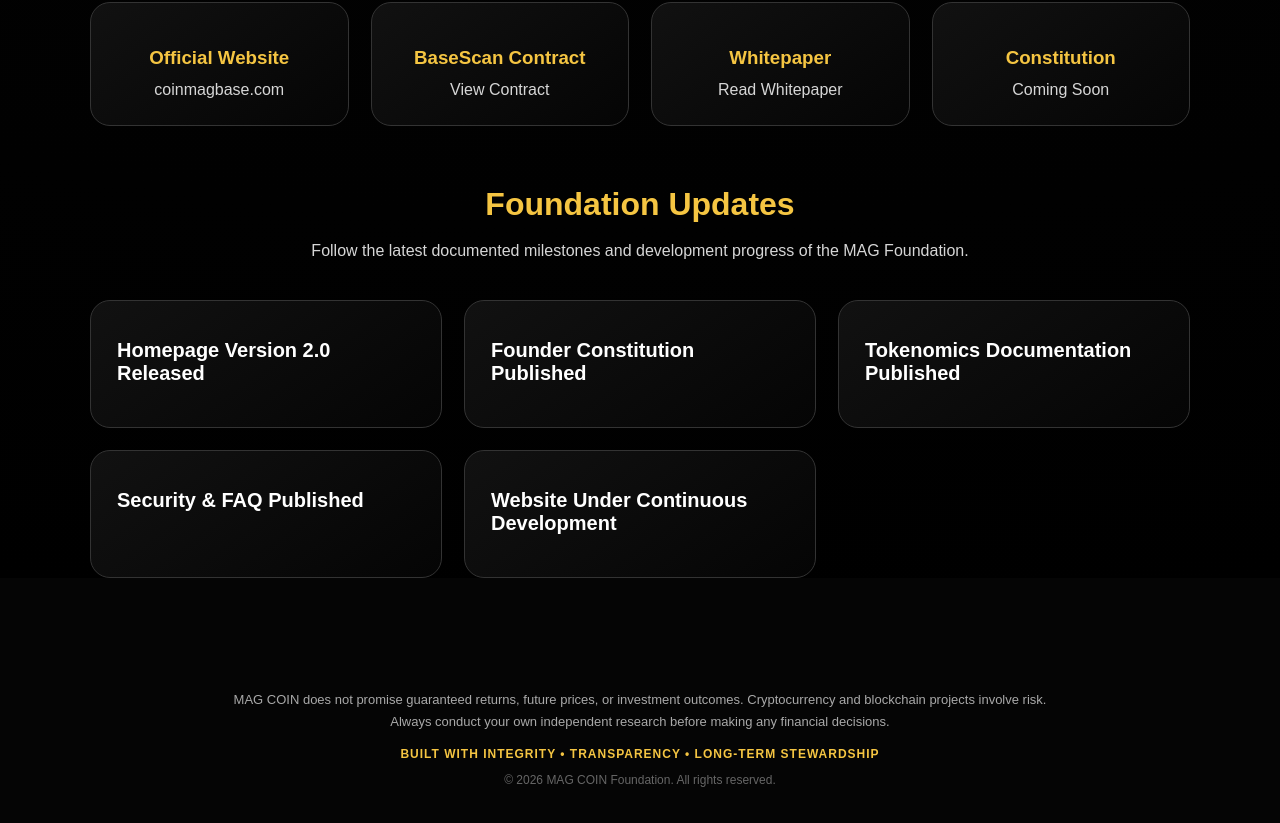
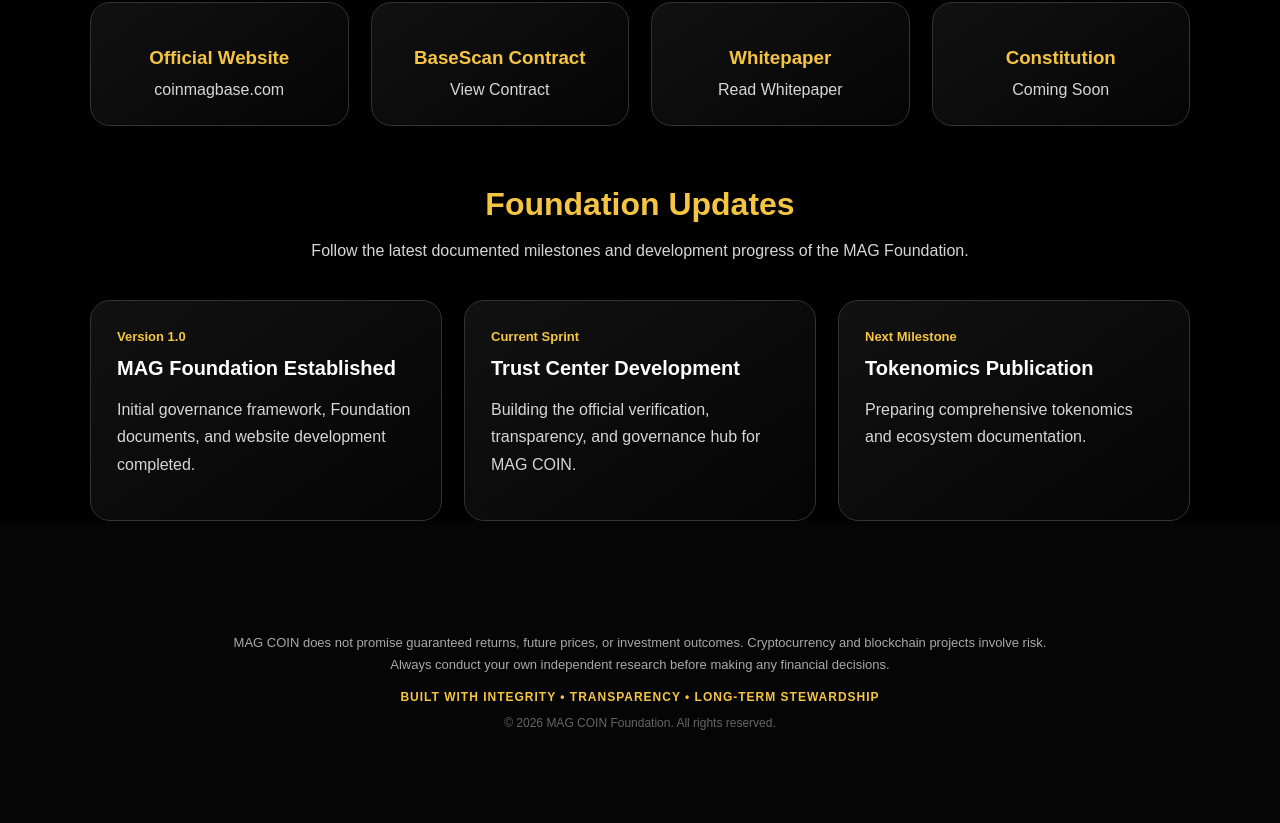
Before and after one commit to MAGZOWN/mag-coin-website, a Next.js app: page /transparency in a window 1280 px wide. Shown: the part 3186-4009 px from the top of the page. After the commit the page ends 3952 px from the top, so only its background shows below. Built offline with nearby package versions, Linux system fonts and the light colour scheme.

Commit message:
Refactor FoundationUpdates to use centralized data

```diff
--- a/app/components/FoundationUpdates.tsx
+++ b/app/components/FoundationUpdates.tsx
@@ -1,6 +1,6 @@
 import type { CSSProperties } from "react";
 
-import { projectUpdates } from "../data/projectUpdates";
+import { foundationUpdates } from "../data/foundationUpdates";
 
 export default function FoundationUpdates() {
   return (
@@ -13,23 +13,13 @@
       </p>
 
       <div style={styles.grid}>
-        {projectUpdates.map((update) => (
-          <div
-            key={update.title}
-            style={styles.card}
-            className="cardHover"
-          >
-            <span style={styles.version}>
-              {update.version}
-            </span>
+        {foundationUpdates.map((update) => (
+          <div key={update.title} style={styles.card} className="cardHover">
+            <span style={styles.version}>{update.version}</span>
 
-            <h3 style={styles.heading}>
-              {update.title}
-            </h3>
+            <h3 style={styles.heading}>{update.title}</h3>
 
-            <p style={styles.description}>
-              {update.description}
-            </p>
+            <p style={styles.description}>{update.description}</p>
           </div>
         ))}
       </div>
```
